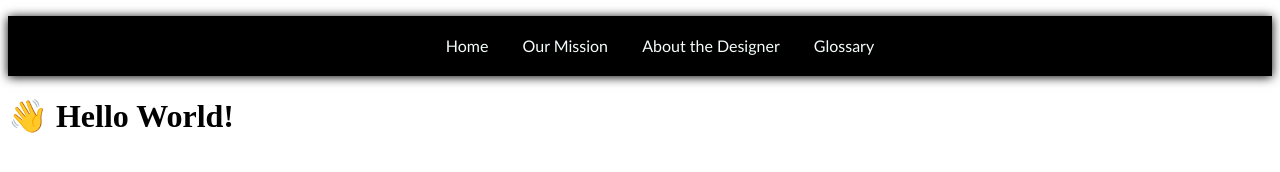
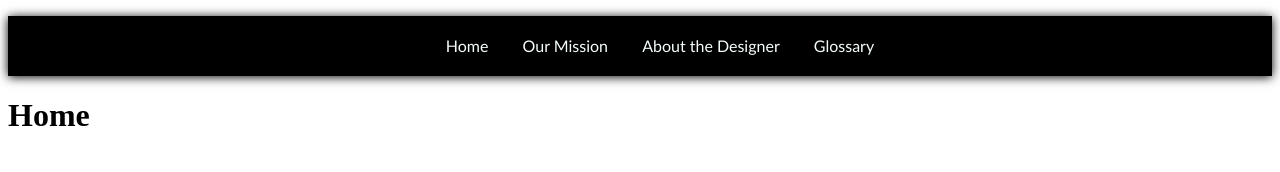
Before and after one commit to Parthg8/Game-Theory-Project, a plain HTML site: page index.html in a window 1280 px wide. Drawn offline with Linux system fonts and the light colour scheme.

Commit message:
Update index.html

```diff
--- a/index.html
+++ b/index.html
@@ -3,8 +3,8 @@
   <head>
     <meta charset="UTF-8">
     <meta name="viewport" content="width=device-width, initial-scale=1.0">
-    <meta name="author" content="Insert Your Name Here">
-    <title>Insert Title for this Page Here</title>
+    <meta name="author" content="Parth">
+    <title>Game Home</title>
     <link rel="stylesheet" href="index.CSS">
   </head>
   <body>
@@ -17,7 +17,7 @@
     </ul>
   </nav>
 
-    <h1>👋 Hello World!</h1>
+    <h1>Home</h1>
     <p>
 
     </p>
```
